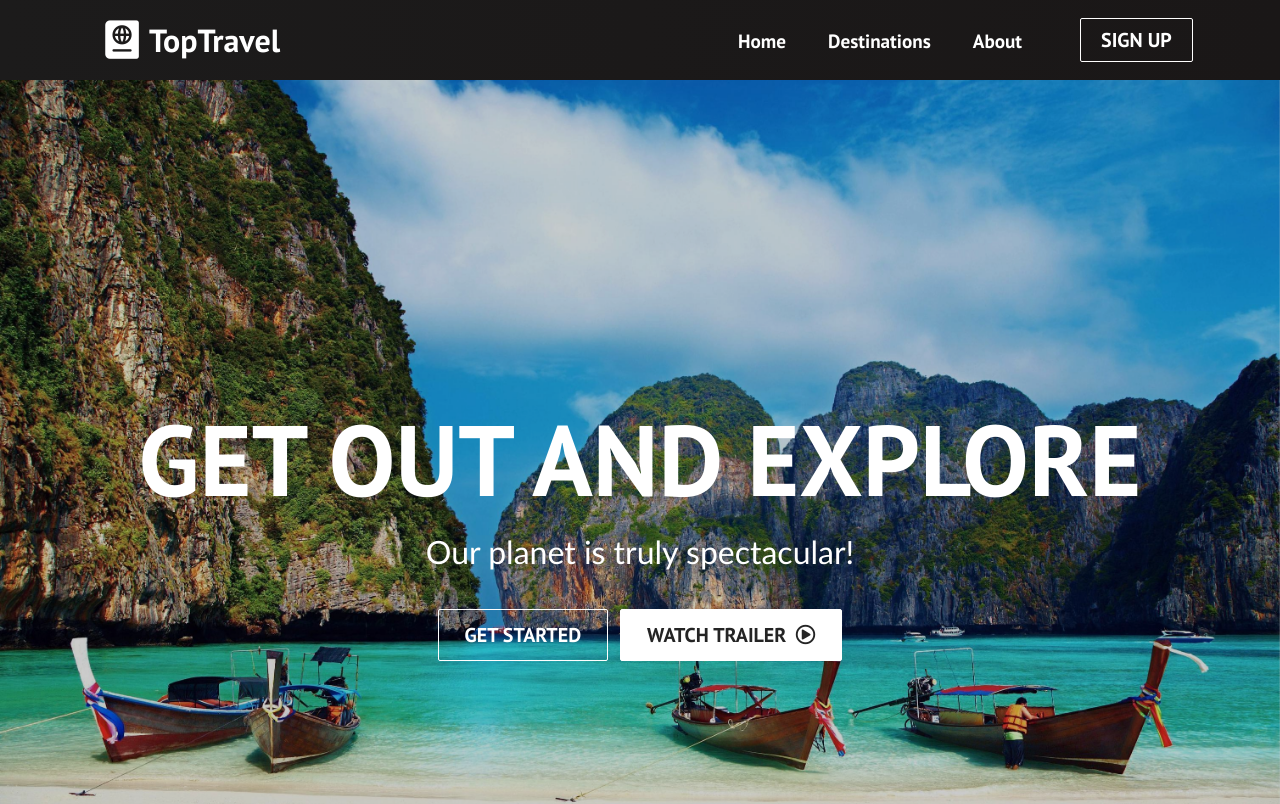
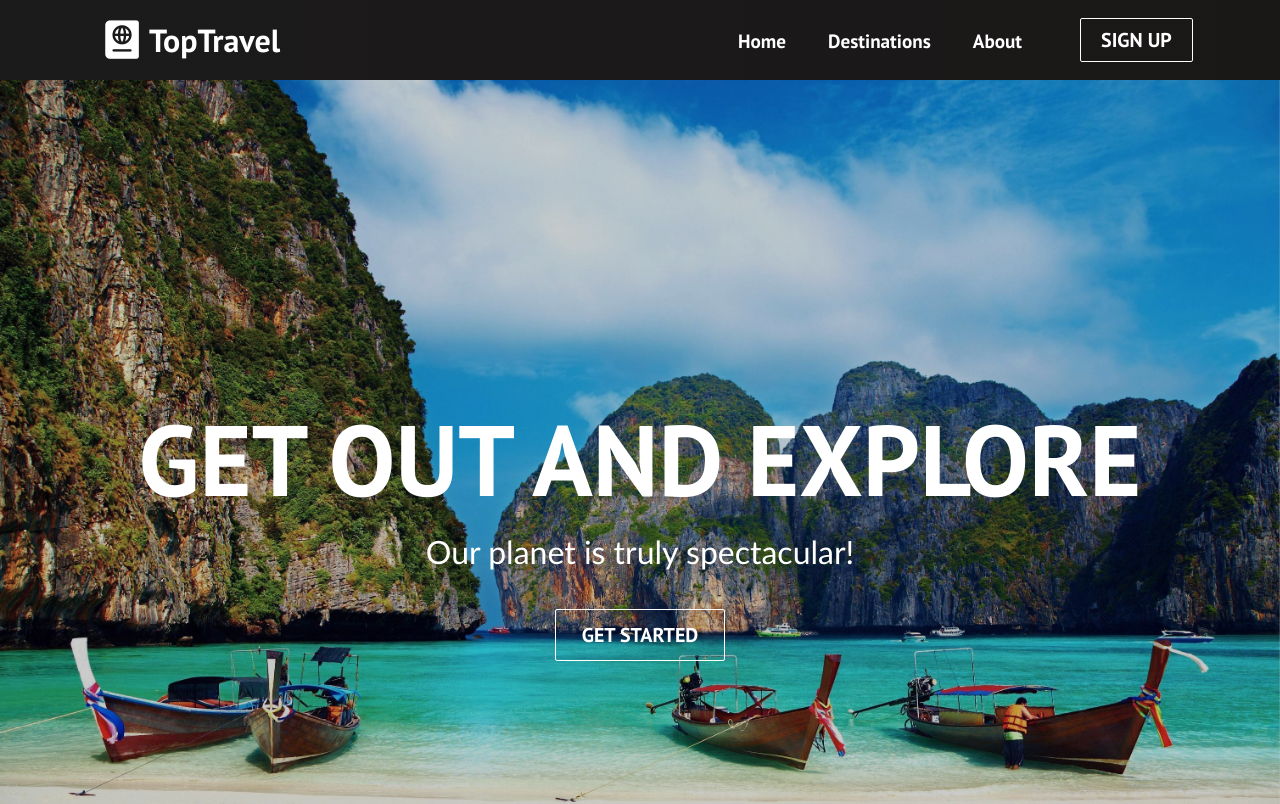
Before and after one commit to rosenbergmichael/react-app-april-2021, a React (Create React App) app: page / in a window 1280 px wide. Shown: the top 804 px of the page. Built offline with nearby package versions, Linux system fonts and the light colour scheme.

Commit message:
in HeroSection.js remove watch trailer button, in css file remove commented out background image and styling for watch trailer button

```diff
--- a/src/components/HeroSection.css
+++ b/src/components/HeroSection.css
@@ -7,7 +7,6 @@ img {
 }
 
 .hero-container {
-  /* background: url("images/heroimagethailand.jpeg") center center/cover no-repeat; */
   height: 100vh;
   width: 100%;
   display: flex;
@@ -39,10 +38,6 @@ img {
   margin: 6px;
 }
 
-.fa-play-circle {
-  margin-left: 4px;
-}
-
 @media screen and (max-width: 960px) {
   .hero-container > h1 {
     font-size: 70px;
--- a/src/components/HeroSection.js
+++ b/src/components/HeroSection.js
@@ -14,10 +14,6 @@ function HeroSection() {
         buttonSize="btn--large">
           GET STARTED
         </Button>
-        <Button className="btns" buttonStyle="btn--primary"
-        buttonSize="btn--large">
-          WATCH TRAILER <i className="far fa-play-circle" />
-        </Button>
       </div>
     </div>
   )
```
